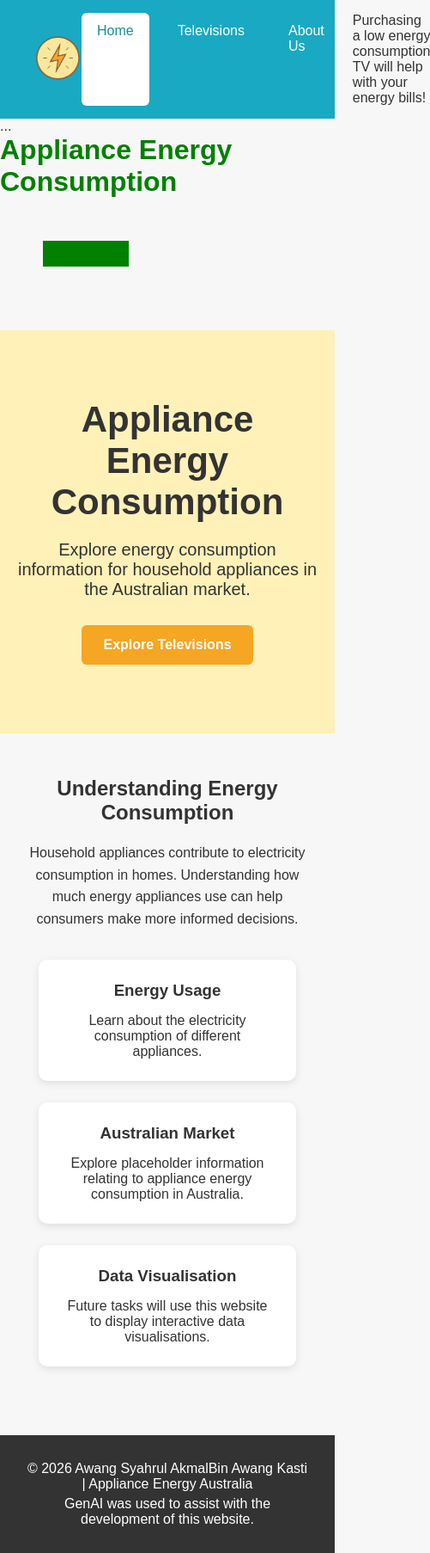
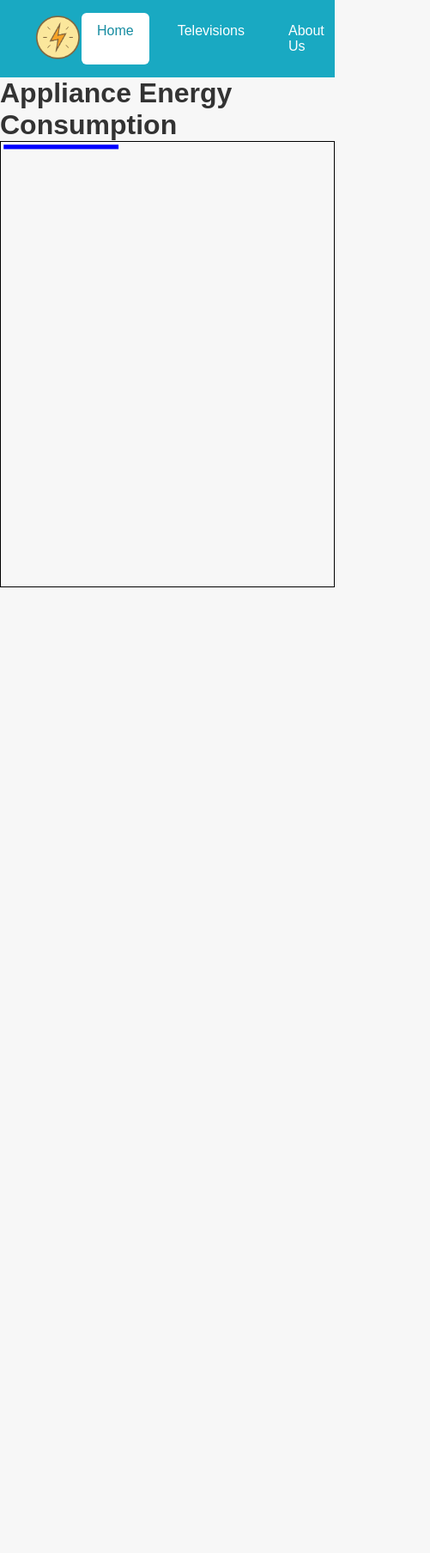
Before and after one commit to eros97-arch/T04-2, a plain HTML site: page index.html in a window 390 px wide. Shown: the whole page at 86% size, 501 px wide, since content can reach past the window. After the commit the page ends 844 px from the top, so only its background shows below. Drawn offline with nearby package versions, Linux system fonts and the light colour scheme.

Commit message:
feat(t04-3): add responsive SVG container and test rect

```diff
--- a/css/style.css
+++ b/css/style.css
@@ -144,3 +144,11 @@
     display: block;
     margin: 0 auto;
 }
+
+/* T04-3 Responsive SVG */
+
+.responsive-svg-container {
+    margin: 0 auto;
+    width: 100%;
+    max-width: 1200px;
+}
--- a/index.html
+++ b/index.html
@@ -1,5 +1,6 @@
 <!DOCTYPE html>
 <html lang="en">
+
 <head>
     <meta charset="UTF-8">
     <meta name="viewport" content="width=device-width, initial-scale=1.0">
@@ -26,84 +27,24 @@
         </nav>
     </header>
 
-    <body>
-...
-</header>
-<h1>Appliance Energy Consumption</h1>
-<div id="content"></div>
-<!-- Give the SVG a size so shapes can be seen -->
-<svg width="300" height="150"></svg>
-<!-- Load D3 first, then your D3 code file -->
-<script src="https://d3js.org/d3.v7.min.js"></script>
-<script src="energy-d3.js"></script>
+
+    <h1>Appliance Energy Consumption</h1>
+
+    <div id="content"></div>
+
+    <!-- NEW: Container for T04-3 chart -->
+    <div class="responsive-svg-container"></div>
+
+
+    <!-- D3 library -->
+    <script src="https://d3js.org/d3.v7.min.js"></script>
+
+    <!-- NEW: T04-3 JavaScript -->
+    <script src="t04-3bars.js"></script>
+
+    <!-- OLD T04-2 demo temporarily disabled -->
+    <!-- <script src="energy-d3.js"></script> -->
+
 </body>
 
-    <main>
-
-        <section class="hero">
-            <h1>Appliance Energy Consumption</h1>
-
-            <p>
-                Explore energy consumption information for household
-                appliances in the Australian market.
-            </p>
-
-            <a href="televisions.html" class="button">
-                Explore Televisions
-            </a>
-        </section>
-
-        <section class="content">
-            <h2>Understanding Energy Consumption</h2>
-
-            <p>
-                Household appliances contribute to electricity consumption
-                in homes. Understanding how much energy appliances use can
-                help consumers make more informed decisions.
-            </p>
-
-            <div class="cards">
-
-                <div class="card">
-                    <h3>Energy Usage</h3>
-                    <p>
-                        Learn about the electricity consumption of
-                        different appliances.
-                    </p>
-                </div>
-
-                <div class="card">
-                    <h3>Australian Market</h3>
-                    <p>
-                        Explore placeholder information relating to
-                        appliance energy consumption in Australia.
-                    </p>
-                </div>
-
-                <div class="card">
-                    <h3>Data Visualisation</h3>
-                    <p>
-                        Future tasks will use this website to display
-                        interactive data visualisations.
-                    </p>
-                </div>
-
-            </div>
-        </section>
-
-    </main>
-
-    <footer>
-        <p>
-            &copy; 2026 Awang Syahrul AkmalBin Awang Kasti | Appliance Energy Australia
-        </p>
-
-        <p>
-            GenAI was used to assist with the development of this website.
-        </p>
-    </footer>
-
-    <script src="js/script.js"></script>
-
-</body>
 </html>
--- /dev/null
+++ b/t04-3bars.js
@@ -0,0 +1,13 @@
+// Create an SVG inside the responsive container
+const svg = d3.select(".responsive-svg-container")
+.append("svg")
+.attr("viewBox", "0 0 1200 1600") // logical canvas; scales with container
+.style("border", "1px solid black"); // visual boundary while developing
+// Test shape: a thin blue rectangle near the top-left
+svg
+.append("rect")
+.attr("x", 10)
+.attr("y", 10)
+.attr("width", 414)
+.attr("height", 16)
+.attr("fill", "blue");
```
